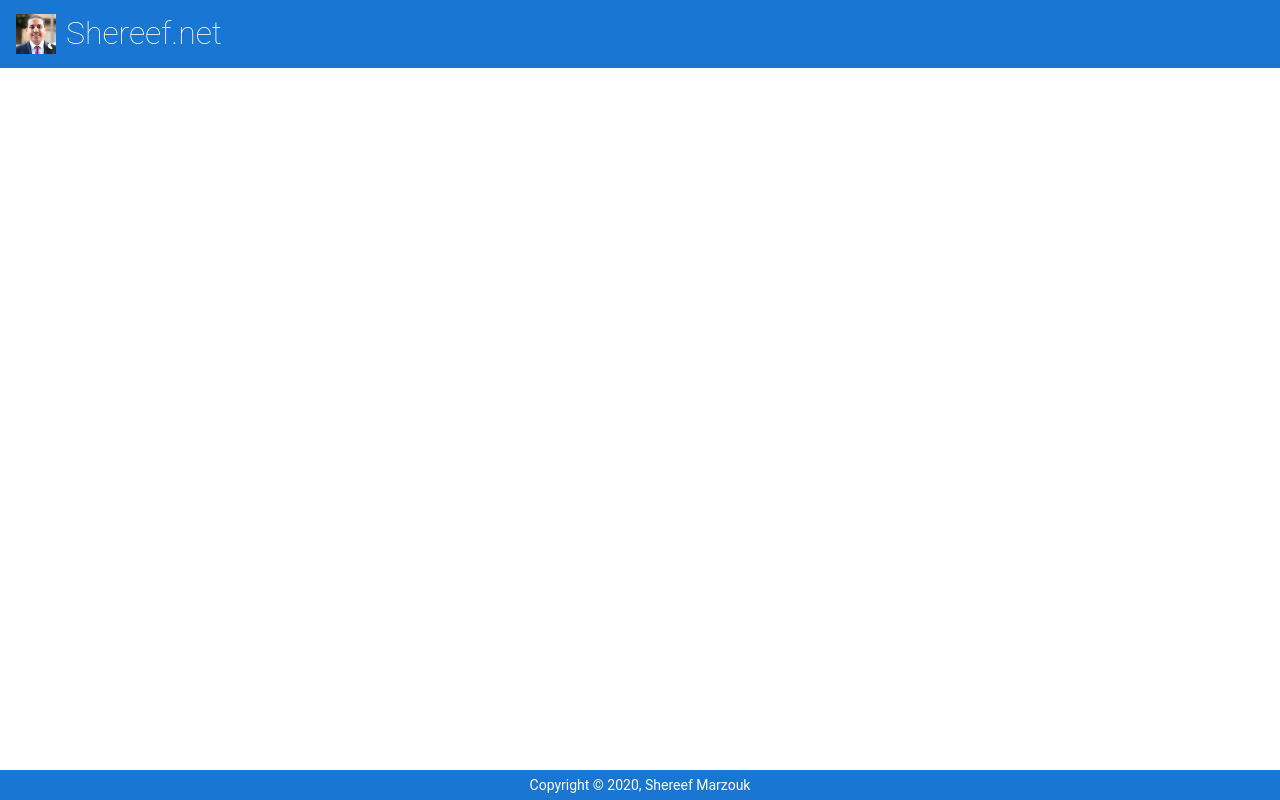
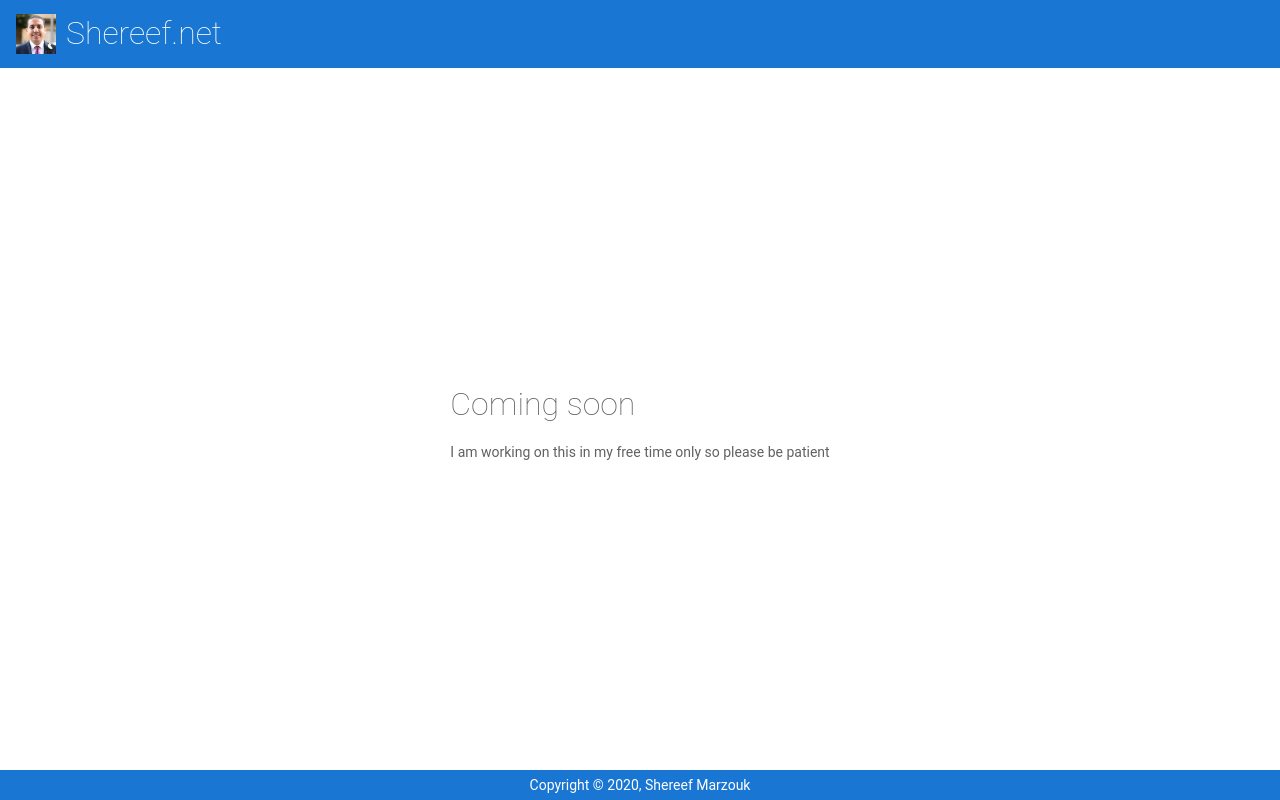
Before and after one commit to Shereef/shereef.net, an Angular app: page / in a window 1280 px wide. Built offline with nearby package versions, Linux system fonts and the light colour scheme.

Commit message:
Added coming soon

```diff
--- a/src/app/app-routing.module.ts
+++ b/src/app/app-routing.module.ts
@@ -1,8 +1,11 @@
 import { NgModule } from '@angular/core';
 import { Routes, RouterModule } from '@angular/router';
+import { ComingSoonComponent } from './coming-soon/coming-soon.component';
 
 
-const routes: Routes = [];
+const routes: Routes = [
+  { path: '', component: ComingSoonComponent }
+];
 
 @NgModule({
   imports: [RouterModule.forRoot(routes)],
--- a/src/app/app.component.ts
+++ b/src/app/app.component.ts
@@ -6,5 +6,5 @@ import { Component } from '@angular/core';
   styleUrls: ['./app.component.scss']
 })
 export class AppComponent {
-  title = 'shereef-net';
+  title = 'shereef.net';
 }
--- a/src/app/app.module.ts
+++ b/src/app/app.module.ts
@@ -5,12 +5,14 @@ import { AppRoutingModule } from './app-routing.module';
 import { AppComponent } from './app.component';
 import { TopBarComponent } from './top-bar/top-bar.component';
 import { FooterComponent } from './footer/footer.component';
+import { ComingSoonComponent } from './coming-soon/coming-soon.component';
 
 @NgModule({
   declarations: [
     AppComponent,
     TopBarComponent,
     FooterComponent,
+    ComingSoonComponent
   ],
   imports: [
     BrowserModule,
--- /dev/null
+++ b/src/app/coming-soon/coming-soon.component.html
@@ -0,0 +1,4 @@
+<div>
+    <h1>Coming soon</h1>
+    <p>I am working on this in my free time only so please be patient</p>
+</div>
--- /dev/null
+++ b/src/app/coming-soon/coming-soon.component.ts
@@ -0,0 +1,15 @@
+import { Component, OnInit } from '@angular/core';
+
+@Component({
+  selector: 'app-coming-soon',
+  templateUrl: './coming-soon.component.html',
+  styleUrls: ['./coming-soon.component.scss']
+})
+export class ComingSoonComponent implements OnInit {
+
+  constructor() { }
+
+  ngOnInit(): void {
+  }
+
+}
```
Also changed, not shown: src/app/coming-soon/coming-soon.component.scss (added), 1 other file (tests, documents, lock files or other folders).
